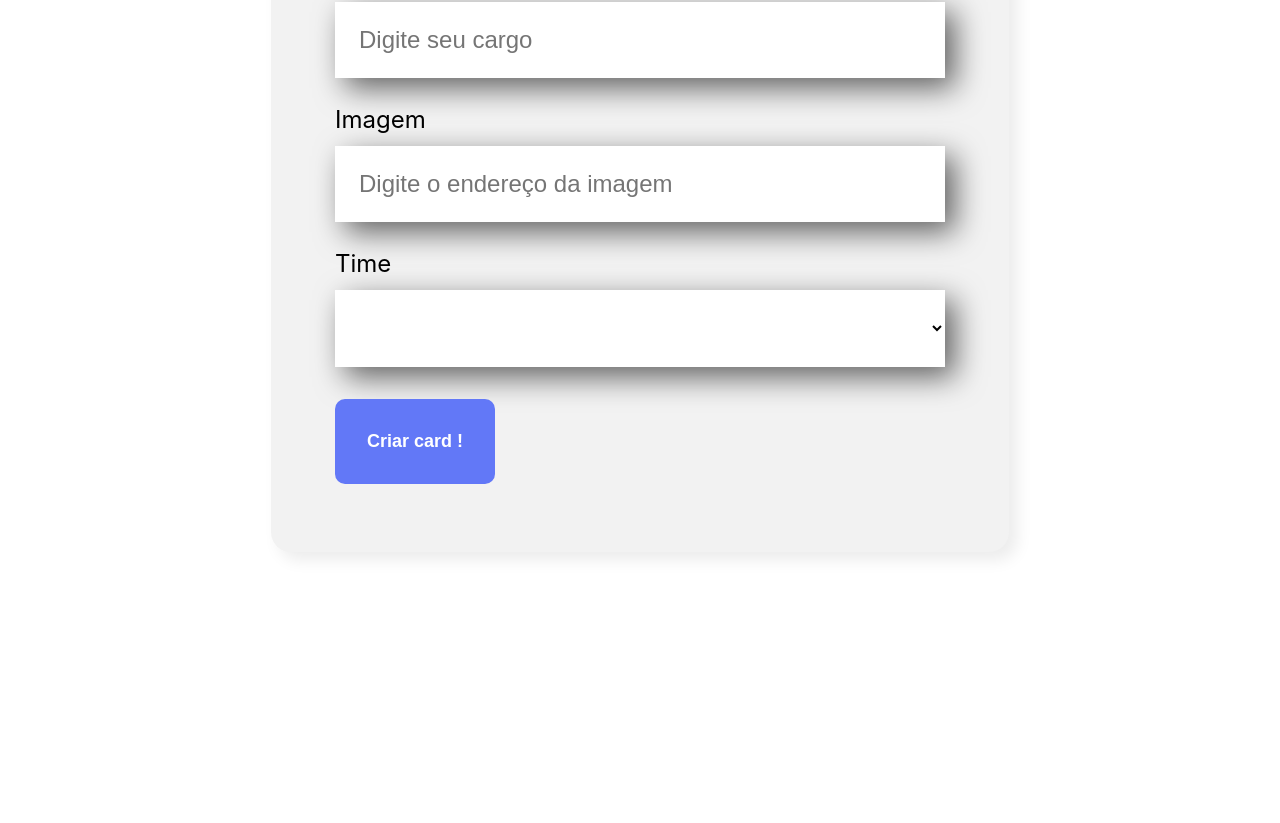
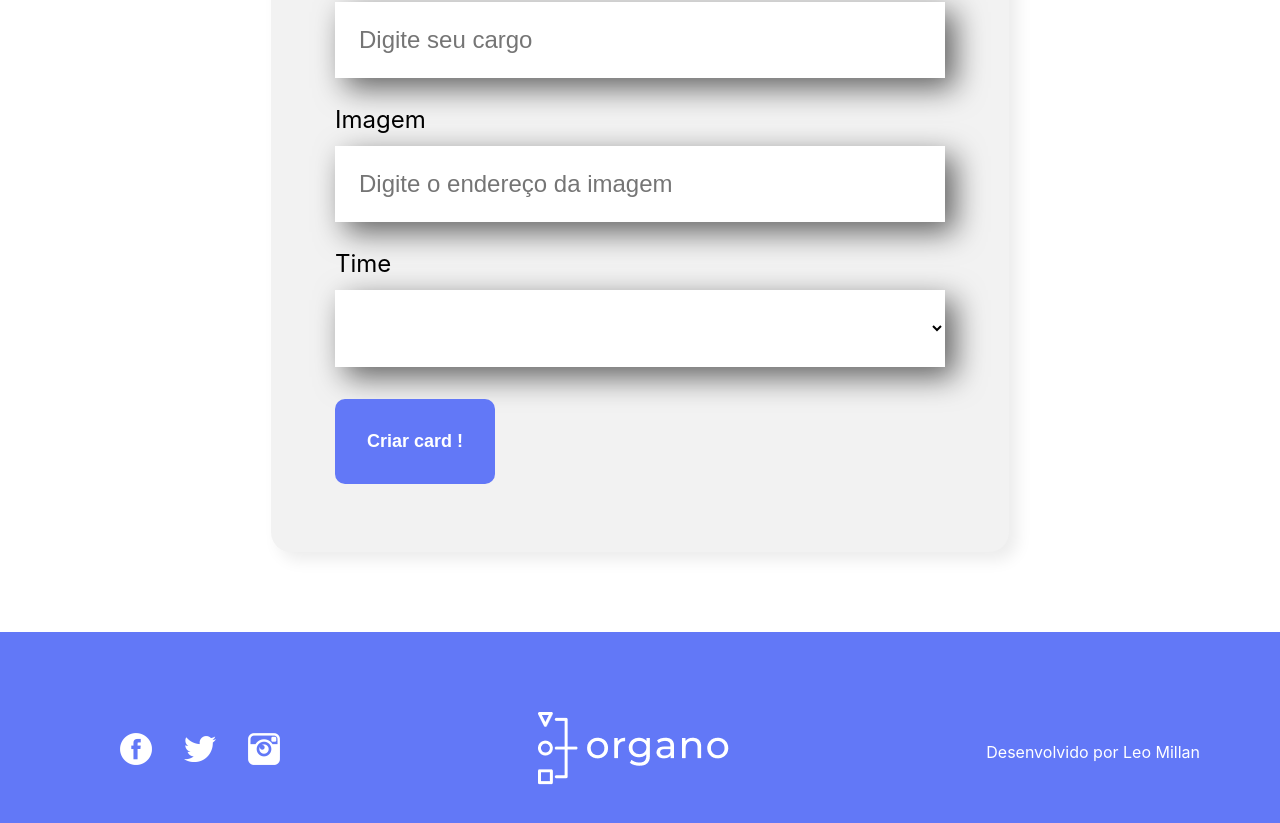
Before and after one commit to leomillan22/Organo-alura, a React (Vite) app in the folder organo-alura/: page / in a window 1280 px wide. Shown: the part 882-1705 px from the top of the page. Before the commit the page ends 1514 px from the top, so only its background shows below. Built offline with nearby package versions, Linux system fonts and the light colour scheme.

Commit message:
Componente Rodape

```diff
--- a/organo-alura/src/App.jsx
+++ b/organo-alura/src/App.jsx
@@ -3,6 +3,7 @@
 import Banner from './componentes/Banner/Banner'
 import Formulario from './componentes/Formulario'
 import Time from './componentes/Time'
+import Rodape from './componentes/Rodape'
 
 
 function App() {
@@ -67,7 +68,7 @@
         corSecundaria={time.corSecundaria}
         colaboradores={colaboradores.filter(colaborador => colaborador.time === time.nome)}
         />)}
-
+      <Rodape />
     </>
   )
 }
--- /dev/null
+++ b/organo-alura/src/componentes/Rodape/Rodape.css
@@ -0,0 +1,19 @@
+
+
+.footer {
+    background: #6278F7;
+    color: #FFF;
+    padding: 80px;
+    display: flex;
+    justify-content: space-between;
+    align-items: center;
+}
+
+.footer ul li {
+    display: inline-block;
+    margin-right: 32px;
+}
+
+.footer ul li:last-child {
+    margin-right: 0;
+}
--- /dev/null
+++ b/organo-alura/src/componentes/Rodape/index.jsx
@@ -0,0 +1,37 @@
+
+
+import './Rodape.css'
+
+const Rodape = () => {
+    return (<footer className="footer">
+        <section>
+            <ul>
+                <li>
+                    <a href="facebook.com" target="_blank">
+                        <img src="/imagens/fb.png" alt="" />
+                    </a>
+                </li>
+                <li>
+                    <a href="twitter.com" target="_blank">
+                        <img src="/imagens/tw.png" alt="" />
+                    </a>
+                </li>
+                <li>
+                    <a href="instagram.com" target="_blank">
+                        <img src="/imagens/ig.png" alt="" />
+                    </a>
+                </li>
+            </ul>
+        </section>
+        <section>
+            <img src="/imagens/logo.png" alt="" />
+        </section>
+        <section>
+            <p>
+                Desenvolvido por Leo Millan
+            </p>
+        </section>
+    </footer>)
+}
+
+export default Rodape
```
